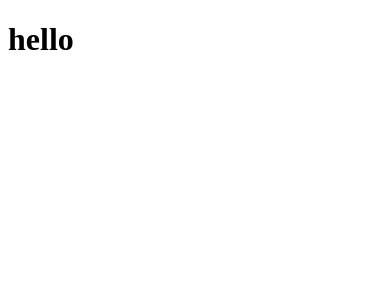
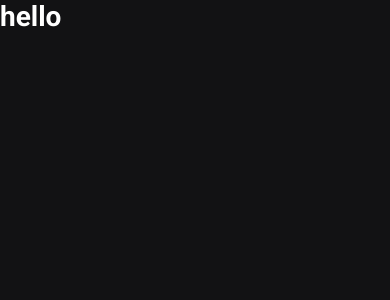
Before and after one commit to eltoncampos1/iginite-news, a Next.js app: page / in a window 390 px wide. Shown: the top 300 px of the page. Built offline with nearby package versions, Linux system fonts and the light colour scheme.

Commit message:
chore: create global styles

```diff
--- a/src/pages/_app.tsx
+++ b/src/pages/_app.tsx
@@ -1,4 +1,7 @@
 import { AppProps } from 'next/app'
+
+
+import '../styles/global.scss'
 
 function MyApp({ Component, pageProps }: AppProps) {
   return <Component {...pageProps} />
--- /dev/null
+++ b/src/styles/global.scss
@@ -0,0 +1,47 @@
+* {
+    margin: 0;
+    padding: 0;
+    box-sizing: border-box;
+}
+
+:root {
+    --white: #FFFFFF;
+
+    --gray-100: #e1e1e6;
+    --gray-300: #a8a8b3;
+    --gray-900: #121214;
+
+    --cyan-500: #61dafb;
+    --yellow-500: #eba417;
+}
+
+@media (max-width: 1080px) {
+    html {
+        font-size: 93.75%;
+    }
+}
+
+@media (max-width: 720px) {
+    html {
+        font-size: 87.5%;
+    }
+}
+
+
+body {
+    background: var(--gray-900);
+    color: var(--white);
+}
+
+body , input, select, textarea , button {
+    font: 400 1rem "Roboto", sans-serif;
+}
+
+button {
+    cursor: pointer;
+}
+
+a {
+    color: inherit;
+    text-decoration:none;
+}
```
Also changed, not shown: src/styles/home.module.scss (deleted).
